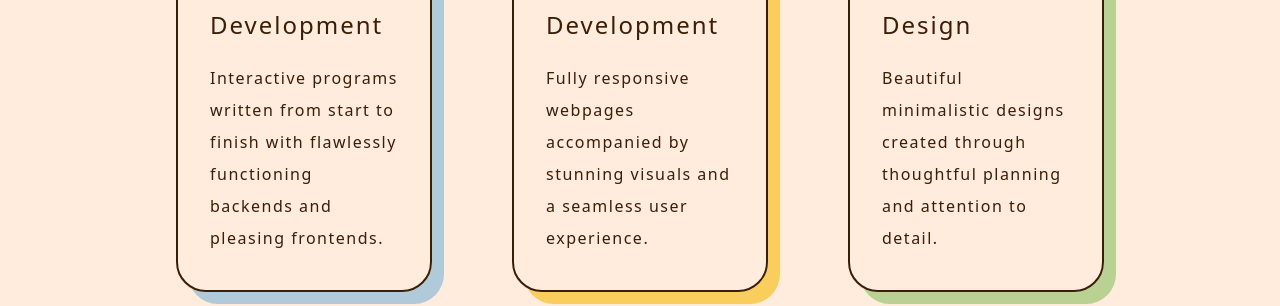
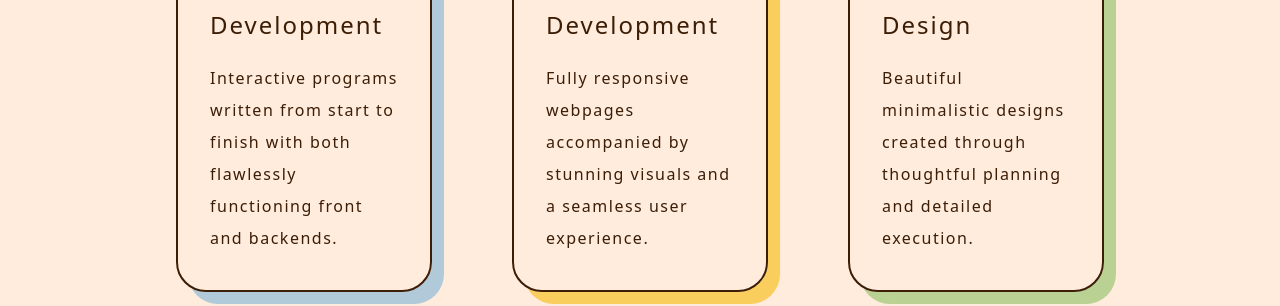
Before and after one commit to juliaszbrt/Portfolio, a Next.js app: page / in a window 1280 px wide. Shown: the part 1708-2014 px from the top of the page. Built offline with nearby package versions, Linux system fonts and the light colour scheme.

Commit message:
Fix descriptions

```diff
--- a/src/app/Portfolio.jsx
+++ b/src/app/Portfolio.jsx
@@ -14,8 +14,8 @@ const Portfolio = () => {
                         <h2 id="fullStack" className='text-[1.5rem] tracking-[2px] mb-[1rem] leading-[2.6rem] underline decoration-[15px] decoration-[#B1CAD9] underline-offset-[-8px] lg:no-underline'>Full Stack Development</h2>
                         <p className="text-[1rem] tracking-[1.5px] leading-[2.4rem] lg:leading-[2rem]">
                             Interactive programs written from start
-                            to finish with flawlessly functioning
-                            backends and pleasing frontends.
+                            to finish with both flawlessly functioning
+                            front and backends.
                         </p>
                     </div>
                 </div>
@@ -34,7 +34,7 @@ const Portfolio = () => {
                         <h2 id="design" className='text-[1.5rem] tracking-[2px] mb-[1rem] leading-[2.6rem] underline decoration-[15px] decoration-[#b9d193] underline-offset-[-8px]  lg:no-underline'>Graphic Design</h2>
                         <p className="text-[1rem] tracking-[1.5px] leading-[2.4rem] lg:leading-[2rem]">
                             Beautiful minimalistic designs created
-                            through thoughtful planning and attention to detail.
+                            through thoughtful planning and detailed execution.
                         </p>
                     </div>
                 </div>
```
